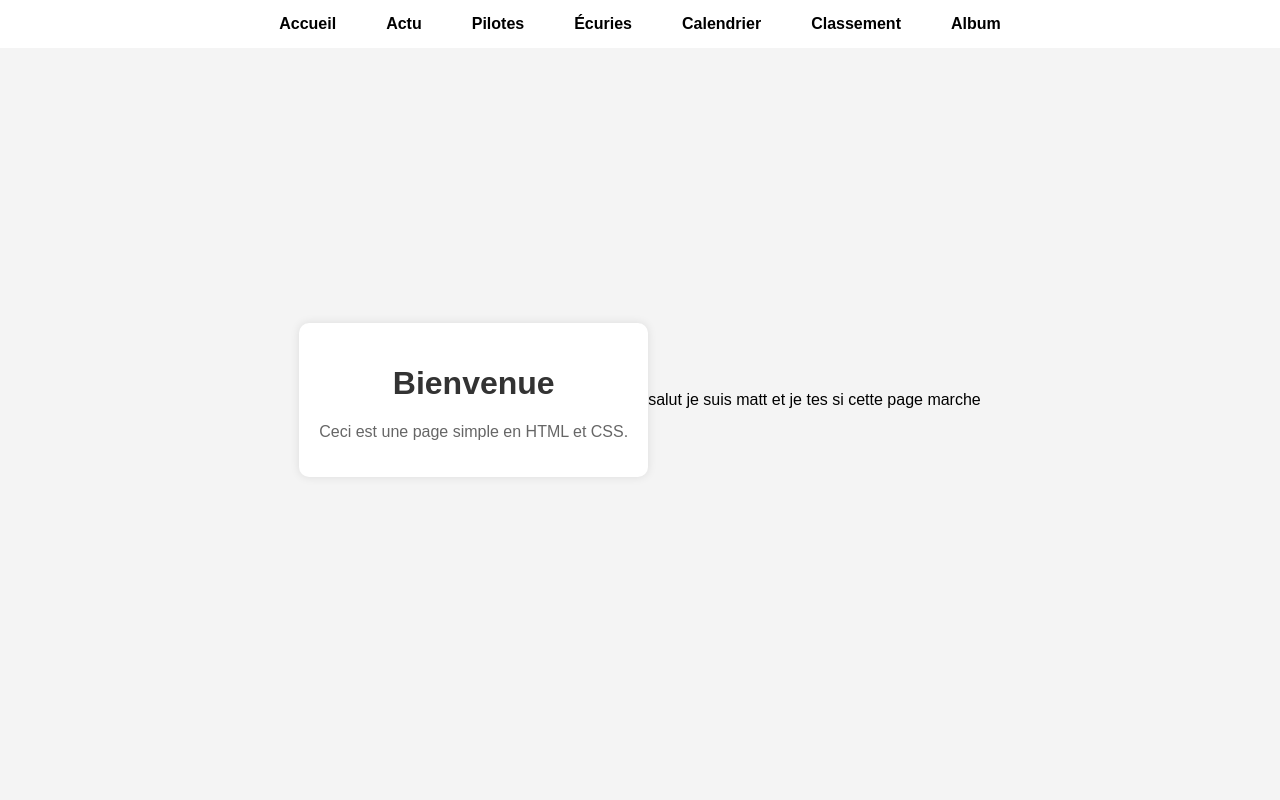
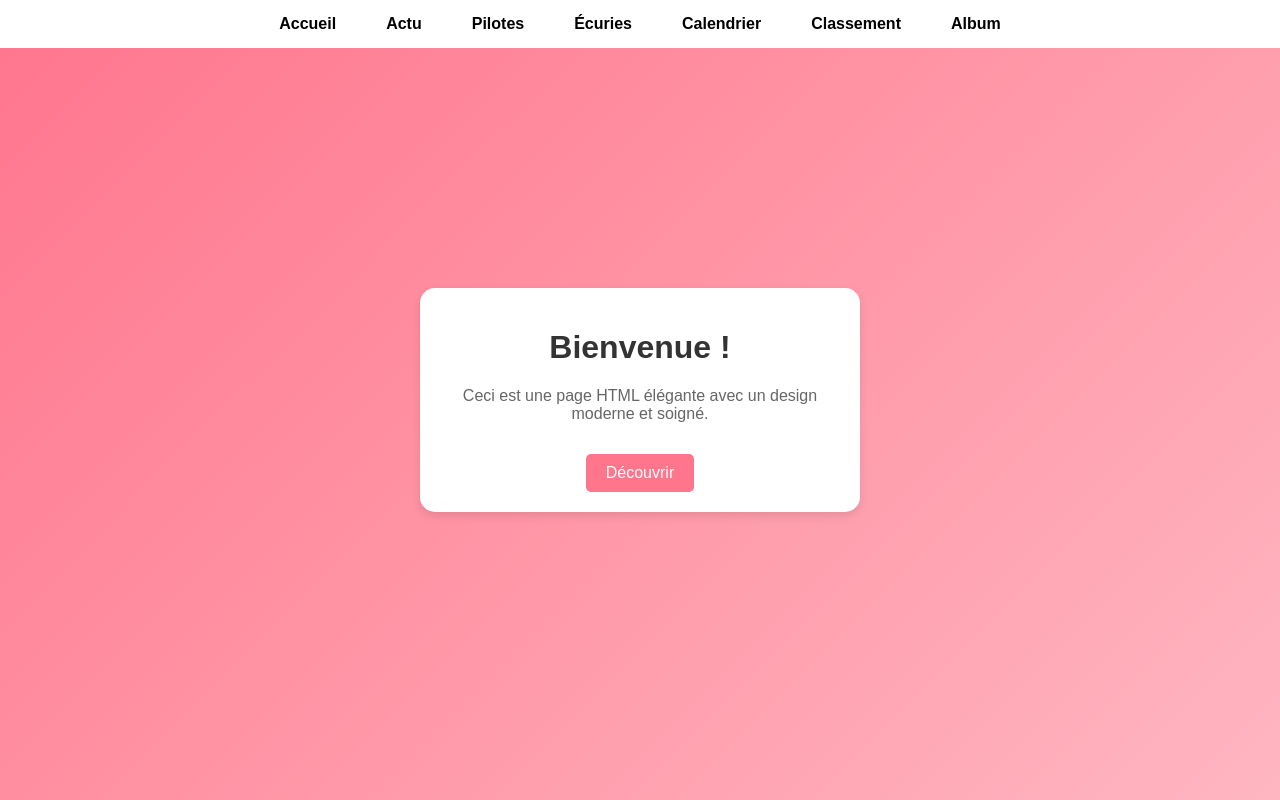
Before and after one commit to Maquaire95/Formulix, a plain HTML site: page Front/page/ferrari.html in a window 1280 px wide. Drawn offline with Linux system fonts and the light colour scheme.

Commit message:
je m'ennuie

```diff
--- a/Front/css/ferrari.css
+++ b/Front/css/ferrari.css
@@ -79,21 +79,40 @@ body {
 }
 
 body {
-            font-family: Arial, sans-serif;
+    font-family: 'Arial', sans-serif;
     margin: 0;
     padding: 0;
     display: flex;
     justify-content: center;
     align-items: center;
     height: 100vh;
-            background-color: #f4f4f4;
+    background: linear-gradient(135deg, #ff9a9e, #fad0c4);
+    animation: bg-animation 10s infinite alternate ease-in-out;
+}
+@keyframes bg-animation {
+    0% { background: linear-gradient(135deg, #ff9a9e, #fad0c4); }
+    100% { background: linear-gradient(135deg, #ff758c, #ffb6c1); }
 }
 .container {
-            text-align: center;
     background: white;
     padding: 20px;
-            border-radius: 10px;
-            box-shadow: 0 0 10px rgba(0, 0, 0, 0.1);
+    border-radius: 15px;
+    box-shadow: 0 4px 10px rgba(0, 0, 0, 0.1);
+    text-align: center;
+    max-width: 400px;
+    opacity: 0;
+    transform: translateY(20px);
+    animation: fadeInUp 1s ease-out forwards;
+}
+@keyframes fadeInUp {
+    from {
+        opacity: 0;
+        transform: translateY(20px);
+    }
+    to {
+        opacity: 1;
+        transform: translateY(0);
+    }
 }
 h1 {
     color: #333;
@@ -101,3 +120,18 @@ body {
 p {
     color: #666;
 }
+.btn {
+    display: inline-block;
+    padding: 10px 20px;
+    margin-top: 15px;
+    background: #ff758c;
+    color: white;
+    text-decoration: none;
+    border-radius: 5px;
+    transition: 0.3s ease-in-out;
+}
+.btn:hover {
+    background: #ff5277;
+    transform: scale(1.1);
+    box-shadow: 0 4px 10px rgba(0, 0, 0, 0.2);
+}
--- a/Front/page/ferrari.html
+++ b/Front/page/ferrari.html
@@ -30,10 +30,8 @@
     </nav>
 
     <div class="container">
-        <h1>Bienvenue</h1>
-        <p>Ceci est une page simple en HTML et CSS.</p>
-    </div>
-    salut je suis matt et je tes si cette page marche
-
+        <h1>Bienvenue !</h1>
+        <p>Ceci est une page HTML élégante avec un design moderne et soigné.</p>
+        <a href="#" class="btn">Découvrir</a>
 </body>
 </html>
```
Lines whose indentation alone changed are shown as unchanged.
